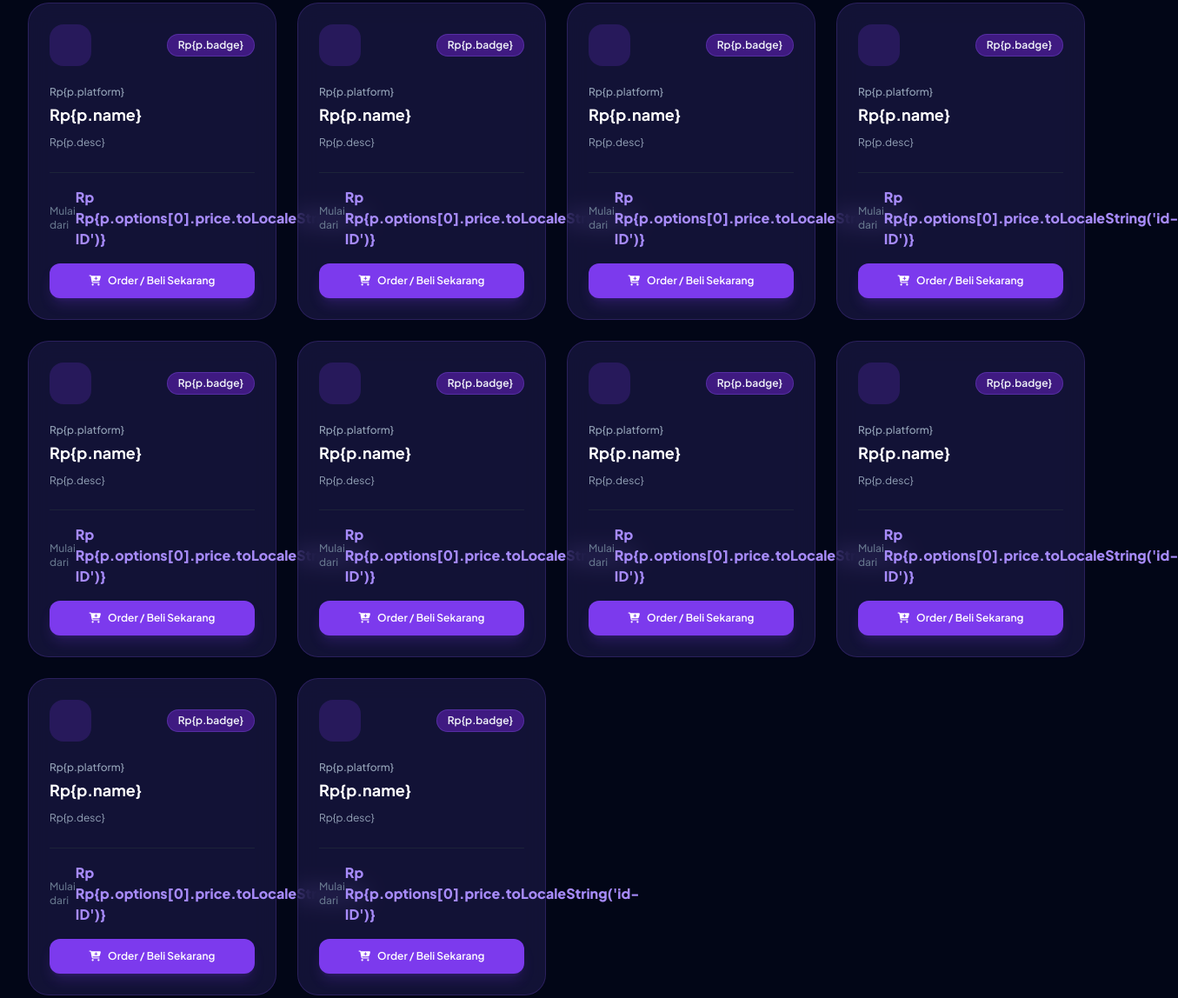
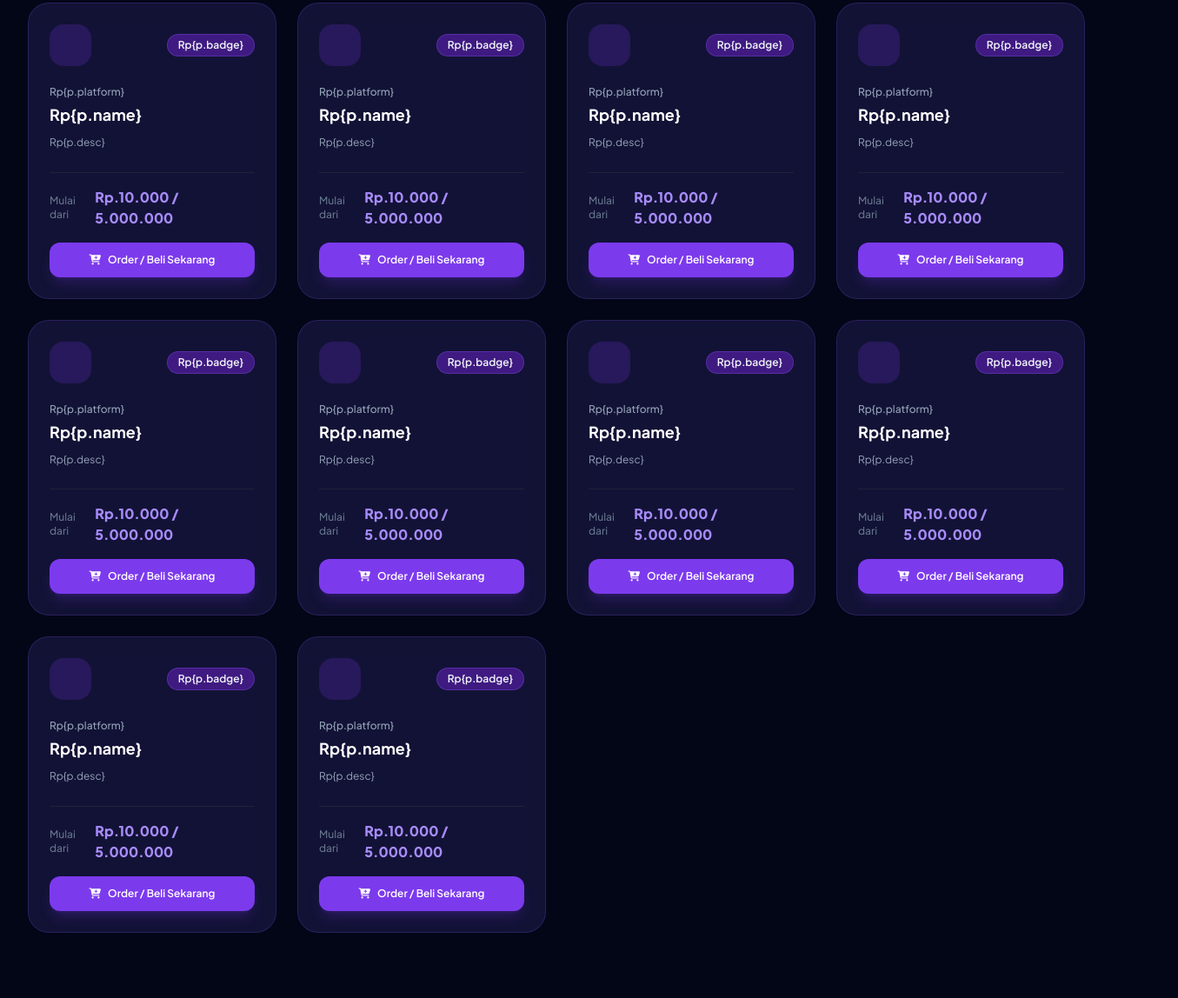
Before and after one commit to nexaaca-svg/ArcStore, a plain HTML site: page index.html in a window 1280 px wide. Shown: the part 831-1979 px from the top of the page at 87% size, 1355 px wide, since content can reach past the window. Drawn offline with nearby package versions, Linux system fonts and the light colour scheme.

Commit message:
Update index.html

```diff
--- a/index.html
+++ b/index.html
@@ -483,7 +483,7 @@
                     <div>
                         <div class="flex items-center justify-between mb-4 pt-4 border-t border-slate-800/80">
                             <span class="text-xs text-slate-500 font-medium">Mulai dari</span>
-                            <span class="text-base font-extrabold text-brand-400">Rp Rp{p.options[0].price.toLocaleString('id-ID')}</span>
+                            <span class="text-base font-extrabold text-brand-400">Rp.10.000 / 5.000.000</span>
                         </div>
                         <button onclick="openOrderModal(Rp{p.id})" class="w-full py-3 rounded-xl bg-brand-600 hover:bg-brand-500 text-white font-semibold text-xs transition shadow-lg shadow-brand-600/20 flex items-center justify-center gap-2">
                             <i class="fa-solid fa-cart-plus"></i> Order / Beli Sekarang
```
